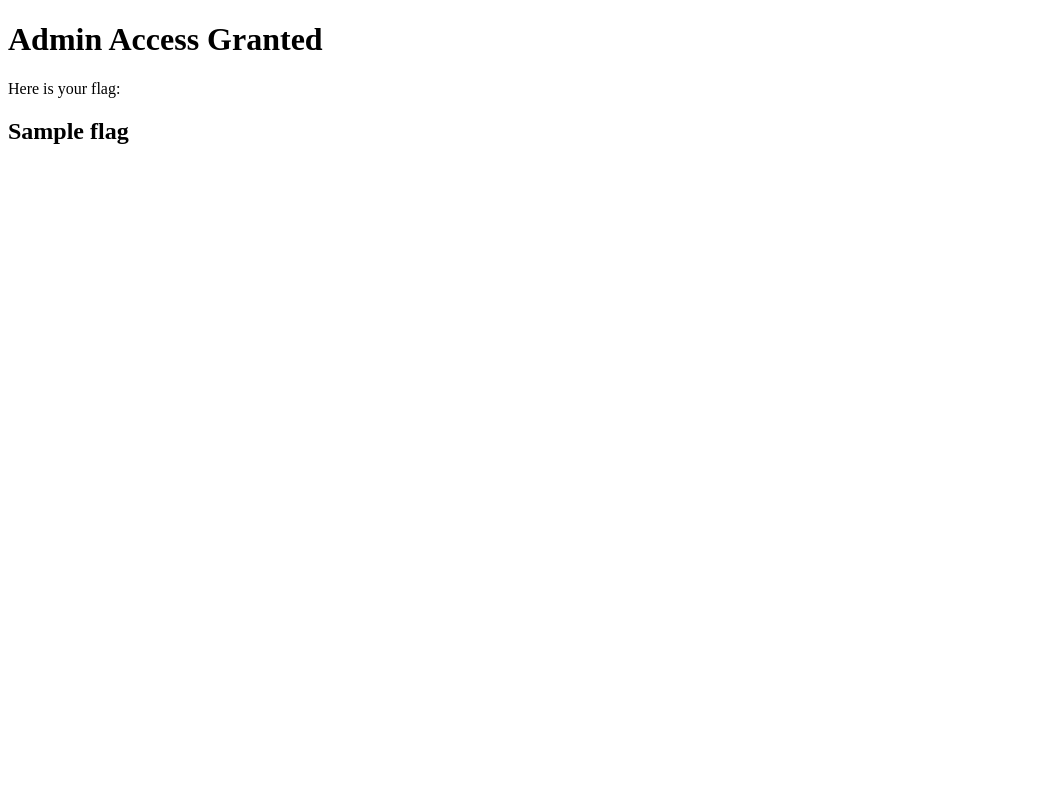
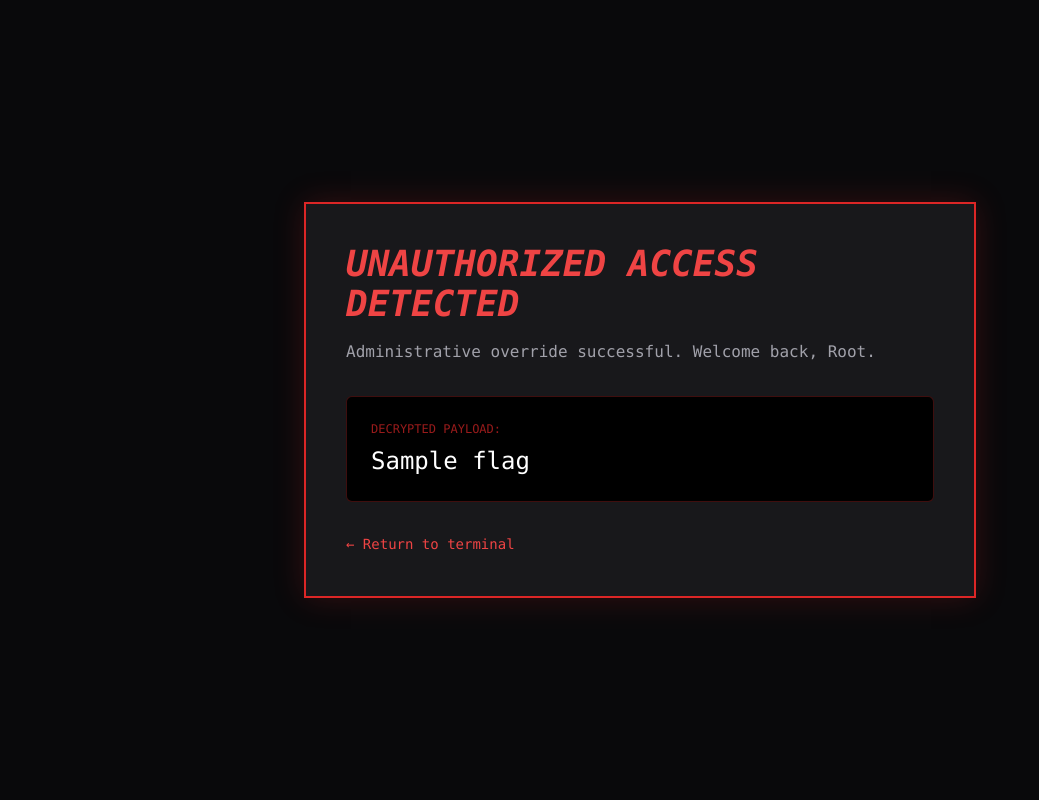
Before and after one commit to jupial/Accessing-Intercepting-Modifying-HTTP-Cookies, a Flask app: template templates/admin.html in a window 1280 px wide. Shown: the whole page, without its empty margins (0-1039 px from the left). Run offline with Flask 3, Linux system fonts and the light colour scheme; the template is opened without the code that fills it: most values are stand-ins (such as "Sample title", 1, 10 or a date in 2020); some libraries are stand-ins or nearby versions.

Commit message:
Update admin.html

```diff
--- a/templates/admin.html
+++ b/templates/admin.html
@@ -1,12 +1,21 @@
 <!DOCTYPE html>
-<html>
+<html lang="en">
 <head>
-    <title>Admin Panel</title>
+    <meta charset="UTF-8">
+    <title>Admin Dashboard</title>
+    <script src="https://cdn.tailwindcss.com"></script>
 </head>
-<body>
-    <h1>Admin Access Granted</h1>
+<body class="bg-zinc-950 text-red-500 font-mono min-h-screen flex items-center justify-center">
+    <div class="max-w-2xl w-full p-10 border-2 border-red-600 bg-zinc-900 shadow-[0_0_30px_rgba(220,38,38,0.2)]">
+        <h1 class="text-4xl font-black mb-4 uppercase italic">Unauthorized Access Detected</h1>
+        <p class="text-zinc-400 mb-8">Administrative override successful. Welcome back, Root.</p>
 
-    <p>Here is your flag:</p>
-    <h2>{{ flag }}</h2>
+        <div class="bg-black p-6 rounded-md border border-red-900/50">
+            <p class="text-xs text-red-800 mb-2 uppercase">Decrypted Payload:</p>
+            <code class="text-2xl text-white break-all">{{ flag }}</code>
+        </div>
+
+        <a href="/" class="inline-block mt-8 text-sm hover:underline">← Return to terminal</a>
+    </div>
 </body>
 </html>
```
